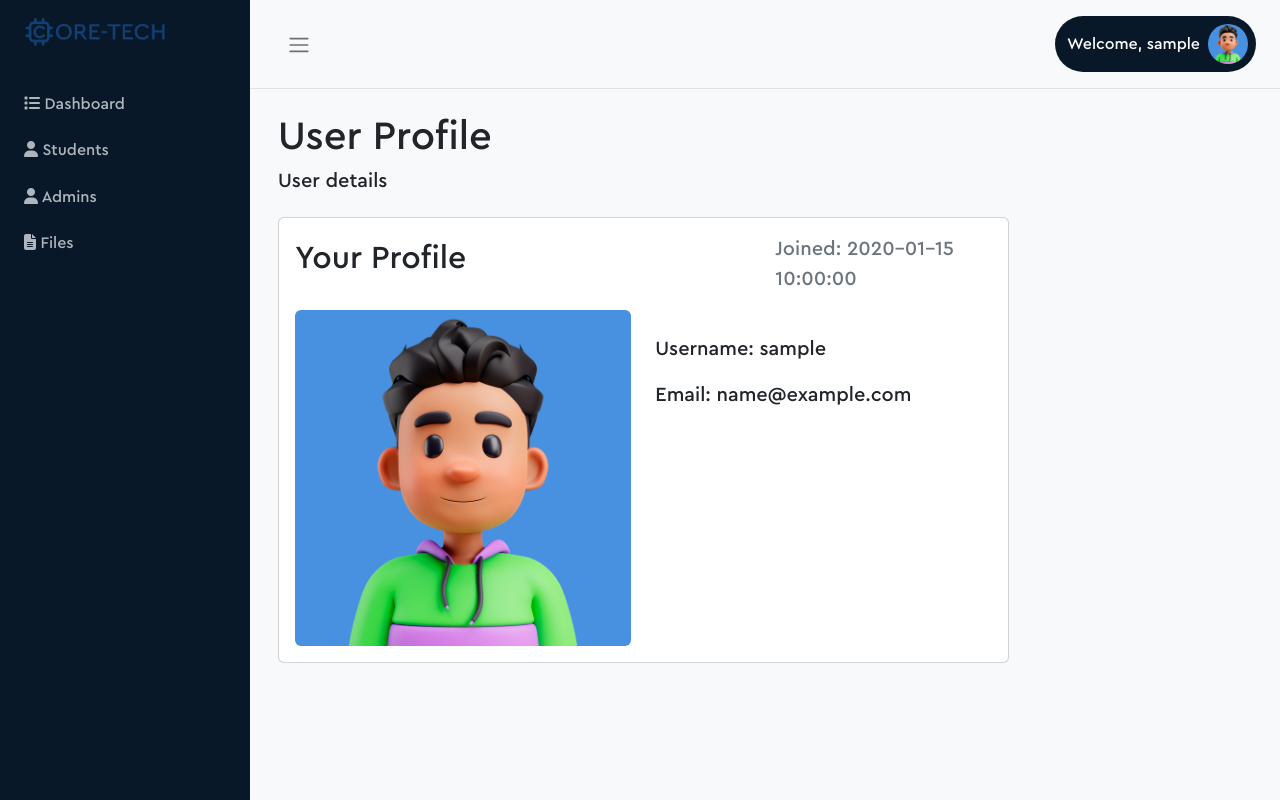
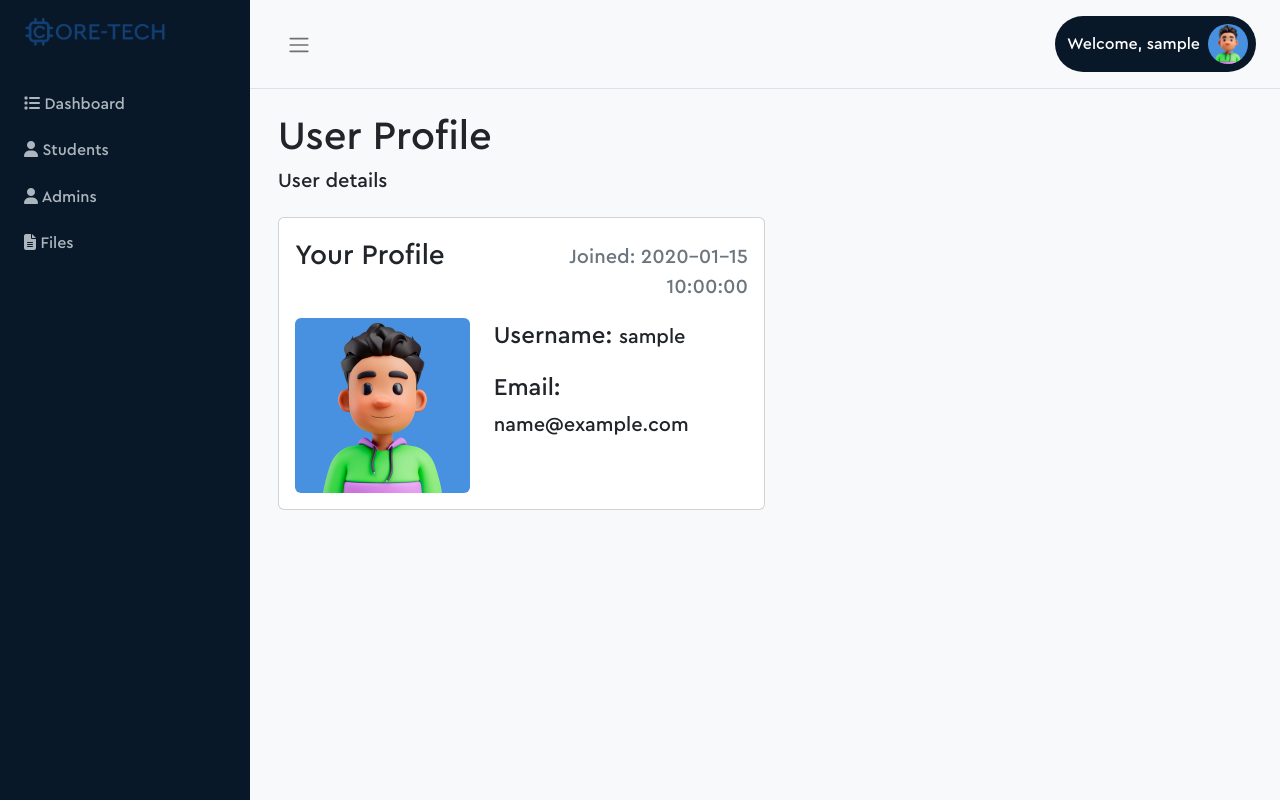
Before and after one commit to trustonyekwere/student_data, a PHP site: page /profile.php in a window 1280 px wide. Run offline with PHP 8.4, Linux system fonts and the light colour scheme; the visitor is signed in with stand-in values (Sample User, id 1); tables that the repository leaves empty or names only in its code hold one stand-in row (values such as "Sample post"); some libraries are stand-ins or nearby versions.

Commit message:
added styling to the profile card, potentially finished the project

```diff
--- a/profile.php
+++ b/profile.php
@@ -8,13 +8,13 @@
 
     // Fetch admin details
     if ($username) {
-        $stmt = $connect->prepare("SELECT * FROM admin_reg WHERE username = ?");
-        $stmt->bind_param("s", $username);
-        $stmt->execute();
-        $result = $stmt->get_result();
-        $admin = $result->fetch_assoc();
+        $stmt = $connect->prepare("SELECT * FROM admin_reg WHERE username = ?"); // prepared sql statement to prevent SQL injection
+        $stmt->bind_param("s", $username); // 's' specifies the variable type => 'string'... "i" => integer, "d" => double, "b" => blob
+        $stmt->execute(); // execute/run the query
+        $result = $stmt->get_result(); // get the mysqli result of all executed query data
+        $admin = $result->fetch_assoc(); // fetch data as an associative array
     } else {
-        $admin = null;
+        $admin = null; // no admin found
     }
 
 ?>
@@ -123,23 +123,23 @@
                         <h5 class="mb-0">User details</h5>
                     </div>
                     <?php if($admin): ?>
-                        <div class="card w-75">
+                        <div class="card w-50">
                             <div class="card-body">
                                 <div class="row">
-                                    <div class="col-8">
-                                        <p class="fs-2" >Your Profile</p>
+                                    <div class="col-6">
+                                        <p class="fs-3" >Your Profile</p>
                                     </div>
-                                    <div class="col-4">
+                                    <div class="col-6 text-end pt-2">
                                         <p class="fs-5 text-muted">Joined: <?php echo htmlspecialchars($admin['created_at']); ?></p>
                                     </div>
                                 </div>
                                 <div class="row">
-                                    <div class="col-6">
+                                    <div class="col-5">
                                         <img src="img/avatar.jpg" class="img-fluid w-100 rounded-2" alt="">
                                     </div>
-                                    <div class="col-6 pt-4">
-                                        <p class="fs-5">Username: <?php echo htmlspecialchars($admin['username']); ?></p>
-                                        <p class="fs-5">Email: <?php echo htmlspecialchars($admin['email']); ?></p>
+                                    <div class="col-7 pt-0">
+                                        <p class="fs-4">Username: <span class="fs-5" ><?php echo htmlspecialchars($admin['username']); ?></span></p>
+                                        <p class="fs-4">Email: <span class="fs-5" ><?php echo htmlspecialchars($admin['email']); ?></span></p>
                                     </div>
                                 </div>
                             </div>
```
